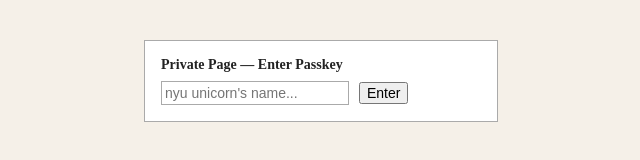
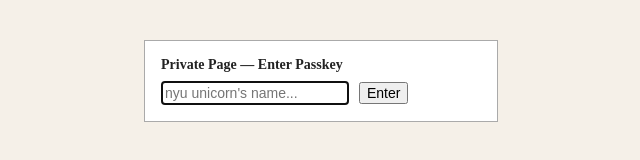
Before and after one commit to shiwenz59/tiantiange, a website: page index.html in a window 1280 px wide. Shown: the whole page, without its empty margins (319-959 px from the left). Drawn offline with Linux system fonts and the light colour scheme.

Commit message:
auto select enabled

```diff
--- a/index.html
+++ b/index.html
@@ -70,7 +70,7 @@
 <!-- Lock Screen -->
 <div id="lockscreen">
   <p><b>Private Page — Enter Passkey</b></p>
-  <input type="password" id="pw" placeholder="nyu unicorn's name..." onkeydown="if(event.key==='Enter')tryLogin()">
+  <input type="password" id="pw" placeholder="nyu unicorn's name..." onkeydown="if(event.key==='Enter')tryLogin()" autofocus>
   <button onclick="tryLogin()">Enter</button>
   <div class="err" id="err"></div>
 </div>
```
